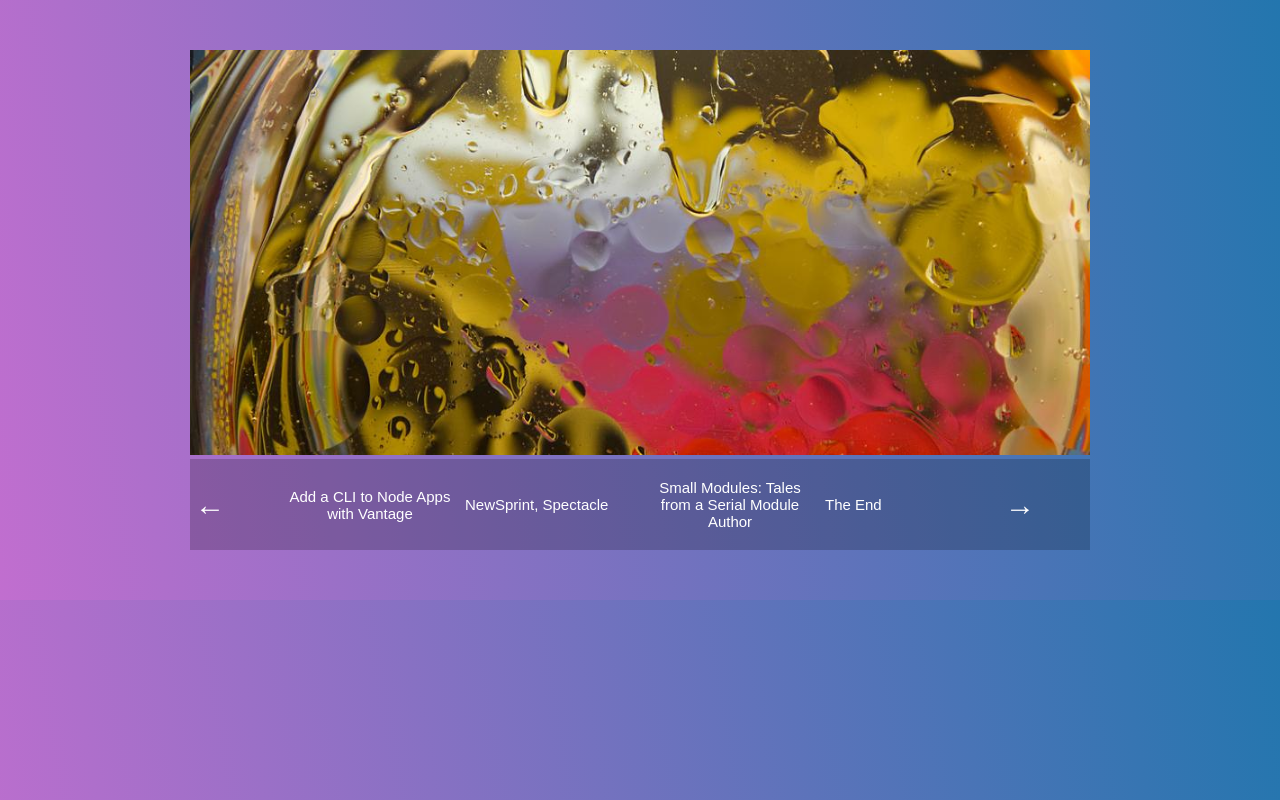
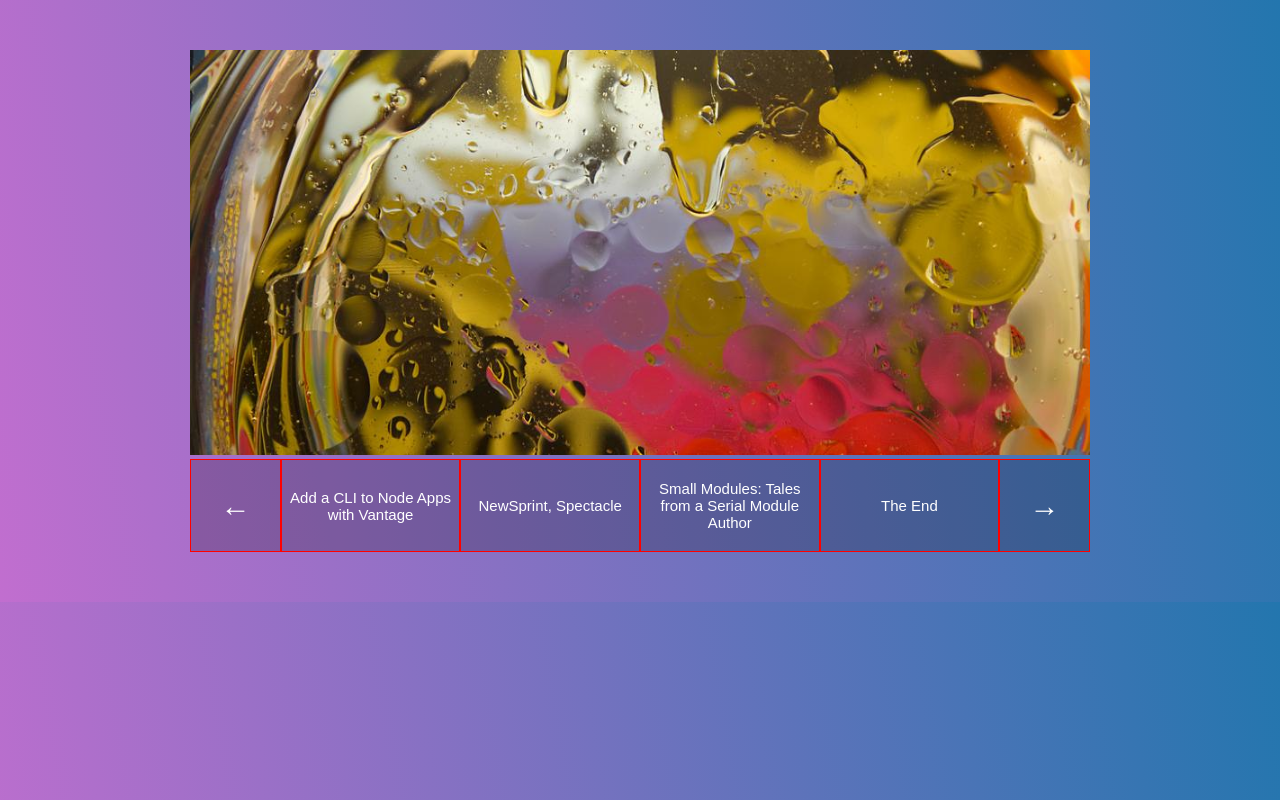
Before and after one commit to Jebbie87/flexbox-learning-by-example, a plain HTML site: page nesting-flexbox/index-START.html in a window 1280 px wide. Drawn offline with Linux system fonts and the light colour scheme.

Commit message:
Finished lesson #16

```diff
--- a/nesting-flexbox/index-START.html
+++ b/nesting-flexbox/index-START.html
@@ -4,7 +4,7 @@
   <meta charset="UTF-8">
   <title>FlexBox Nav</title>
   <link rel="stylesheet" href="https://maxcdn.bootstrapcdn.com/font-awesome/4.3.0/css/font-awesome.min.css">
-  <link rel="stylesheet" href="style.css">
+  <link rel="stylesheet" href="style-START.css">
 </head>
 <body>
 
@@ -18,27 +18,27 @@
       <ul>
 
         <li class="arrow">
-          <a href="#">←</a>
+          <a href="#"><span>←</span></a>
         </li>
 
         <li>
-          <a href="#">Add a CLI to Node Apps with Vantage</a>
+          <a href="#"><span>Add a CLI to Node Apps with Vantage</span></a>
         </li>
 
         <li>
-          <a href="#">NewSprint, Spectacle</a>
+          <a href="#"><span>NewSprint, Spectacle</span></a>
         </li>
 
         <li>
-          <a href="#">Small Modules: Tales from a Serial Module Author</a>
+          <a href="#"><span>Small Modules: Tales from a Serial Module Author</span></a>
         </li>
 
         <li>
-          <a href="#">The End</a>
+          <a href="#"><span>The End</span></a>
         </li>
 
         <li class="arrow">
-          <a href="#">→</a>
+          <a href="#"><span>→</span></a>
         </li>
 
       </ul>
--- a/nesting-flexbox/style-START.css
+++ b/nesting-flexbox/style-START.css
@@ -34,9 +34,38 @@ a:hover {
   background:rgba(0,0,0,0.4);
 }
 
-
+/* Flex Container */
 .slider-nav ul {
   list-style: none;
   margin: 0;
   padding: 0;
+  display: flex;
 }
+
+/* First Flex Item */
+.slider-nav li {
+  flex: 2;
+  border: 1px solid red;
+  text-align: center;
+  display: flex; /* Also turns this selector into a flex container and turns immediate items into flex child */
+}
+
+/* This is the flex item */
+.slider-nav span {
+  display: block;
+  width: 100%;
+}
+
+.slider-nav .arrow {
+  flex: 1;
+}
+.arrow a {
+  font-size: 30px;
+}
+
+.slider-nav a {
+  flex-basis: 100%;
+  /* Want to stretch as well as center */
+  display: flex;
+  align-items: center;
+}
```
